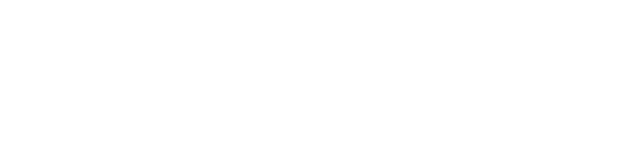
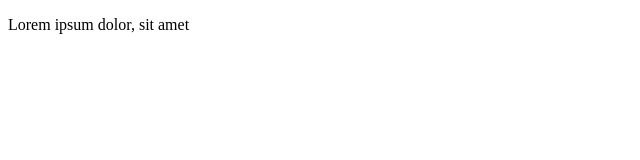
Before and after one commit to serriba/kolobok-stream, a plain HTML site: page index1.html in a window 1280 px wide. Shown: the whole page, without its empty margins (0-640 px from the left). Drawn offline with Linux system fonts and the light colour scheme.

Commit message:
added new created

```diff
--- a/index1.html
+++ b/index1.html
@@ -7,6 +7,6 @@
     <title>Document</title>
 </head>
 <body>
-
+    <p>Lorem ipsum dolor, sit amet</p>
 </body>
 </html>
```
